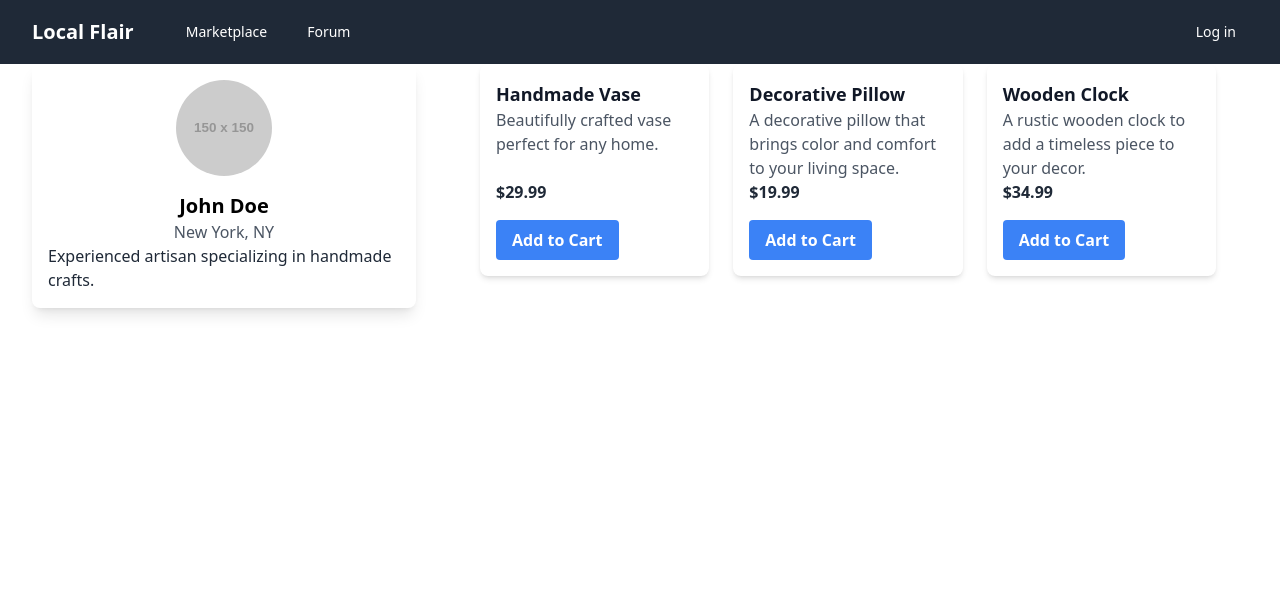
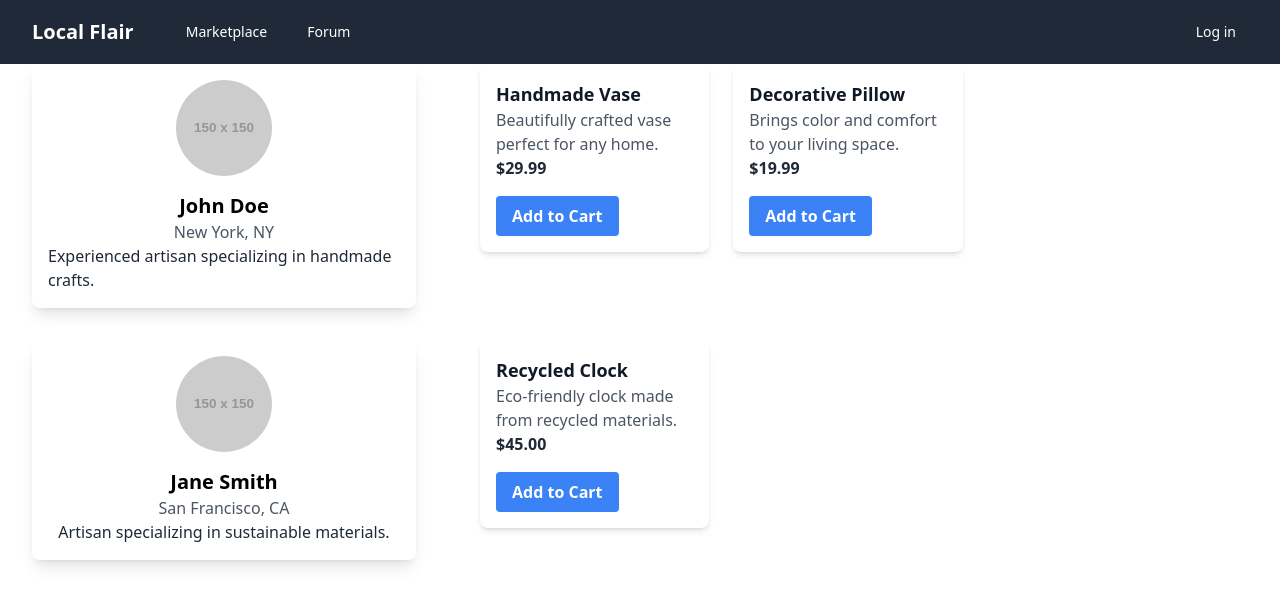
Before and after one commit to EtienneRousseau1/LocalFlair, a React (Create React App) app in the folder frontend/: page / in a window 1280 px wide. Shown: the top 606 px of the page. Built offline with nearby package versions, Linux system fonts and the light colour scheme.

Commit message:
Updated MarketPlace

```diff
--- a/frontend/package.json
+++ b/frontend/package.json
@@ -12,6 +12,7 @@
     "@types/react-dom": "^18.3.0",
     "react": "^18.3.0",
     "react-dom": "^18.3.0",
+    "react-router-dom": "^6.23.0",
     "react-scripts": "5.0.1",
     "typescript": "^4.9.5",
     "web-vitals": "^2.1.4"
--- a/frontend/src/App.tsx
+++ b/frontend/src/App.tsx
@@ -5,17 +5,15 @@ import Header from './components/Header';
 import Marketplace from './pages/MarketPlace';
 
 const App: React.FC = () => {
-  // Sample data for an artisan
-const artisan = {
+
+const artisans = [
+    {
         id: 1,
         name: "John Doe",
         location: "New York, NY",
         description: "Experienced artisan specializing in handmade crafts.",
-    imageUrl: "https://via.placeholder.com/150"
-};
-
-// Sample data for products
-const products = [
+        imageUrl: "https://via.placeholder.com/150",
+        products: [
             {
                 id: 1,
                 name: "Handmade Vase",
@@ -25,21 +23,32 @@ const products = [
             {
                 id: 2,
                 name: "Decorative Pillow",
-        description: "A decorative pillow that brings color and comfort to your living space.",
+                description: "Brings color and comfort to your living space.",
                 price: 19.99
+            }
+        ]
     },
     {
+        id: 2,
+        name: "Jane Smith",
+        location: "San Francisco, CA",
+        description: "Artisan specializing in sustainable materials.",
+        imageUrl: "https://via.placeholder.com/150",
+        products: [
+            {
                 id: 3,
-        name: "Wooden Clock",
-        description: "A rustic wooden clock to add a timeless piece to your decor.",
-        price: 34.99
+                name: "Recycled Clock",
+                description: "Eco-friendly clock made from recycled materials.",
+                price: 45.00
+            }
+        ]
     }
 ];
 
     return (
         <div>
             <Header />
-            <Marketplace artisan={artisan} products={products} />
+            <Marketplace artisans={artisans} />
         </div>
     );
 };
--- a/frontend/src/pages/MarketPlace.tsx
+++ b/frontend/src/pages/MarketPlace.tsx
@@ -1,14 +1,6 @@
 import React from 'react';
-import ArtisanProfile from '../components/ArtisanProfile'; // Import the ArtisanProfile component
-import ProductListing from '../components/ProductListing'; // Import the ProductListing component
-
-interface Artisan {
-    id: number;
-    name: string;
-    location: string;
-    description: string;
-    imageUrl: string;
-}
+import ArtisanProfile from '../components/ArtisanProfile';  // Adjust path as necessary
+import ProductListing from '../components/ProductListing';  // Adjust path as necessary
 
 interface Product {
     id: number;
@@ -17,22 +9,34 @@ interface Product {
     price: number;
 }
 
-interface MarketplaceProps {
-    artisan: Artisan;
+interface Artisan {
+    id: number;
+    name: string;
+    location: string;
+    description: string;
+    imageUrl: string;
     products: Product[];
 }
 
-const Marketplace: React.FC<MarketplaceProps> = ({ artisan, products }) => {
+interface MarketplaceProps {
+    artisans: Artisan[];
+}
+
+const Marketplace: React.FC<MarketplaceProps> = ({ artisans }) => {
     return (
         <div className="container mx-auto px-4 sm:px-6 lg:px-8">
+            {artisans.map(artisan => (
+                <div key={artisan.id} className="mb-8">
                     <div className="flex flex-wrap -mx-4">
                         <div className="w-full md:w-1/3 px-4">
                             <ArtisanProfile artisan={artisan} />
                         </div>
                         <div className="w-full md:w-2/3 px-4">
-                    <ProductListing products={products} />
+                            <ProductListing products={artisan.products} />
                         </div>
                     </div>
+                </div>
+            ))}
         </div>
     );
 };
```
Also changed, not shown: 1 other file (tests, documents, lock files or other folders). Lines whose indentation alone changed are shown as unchanged.
